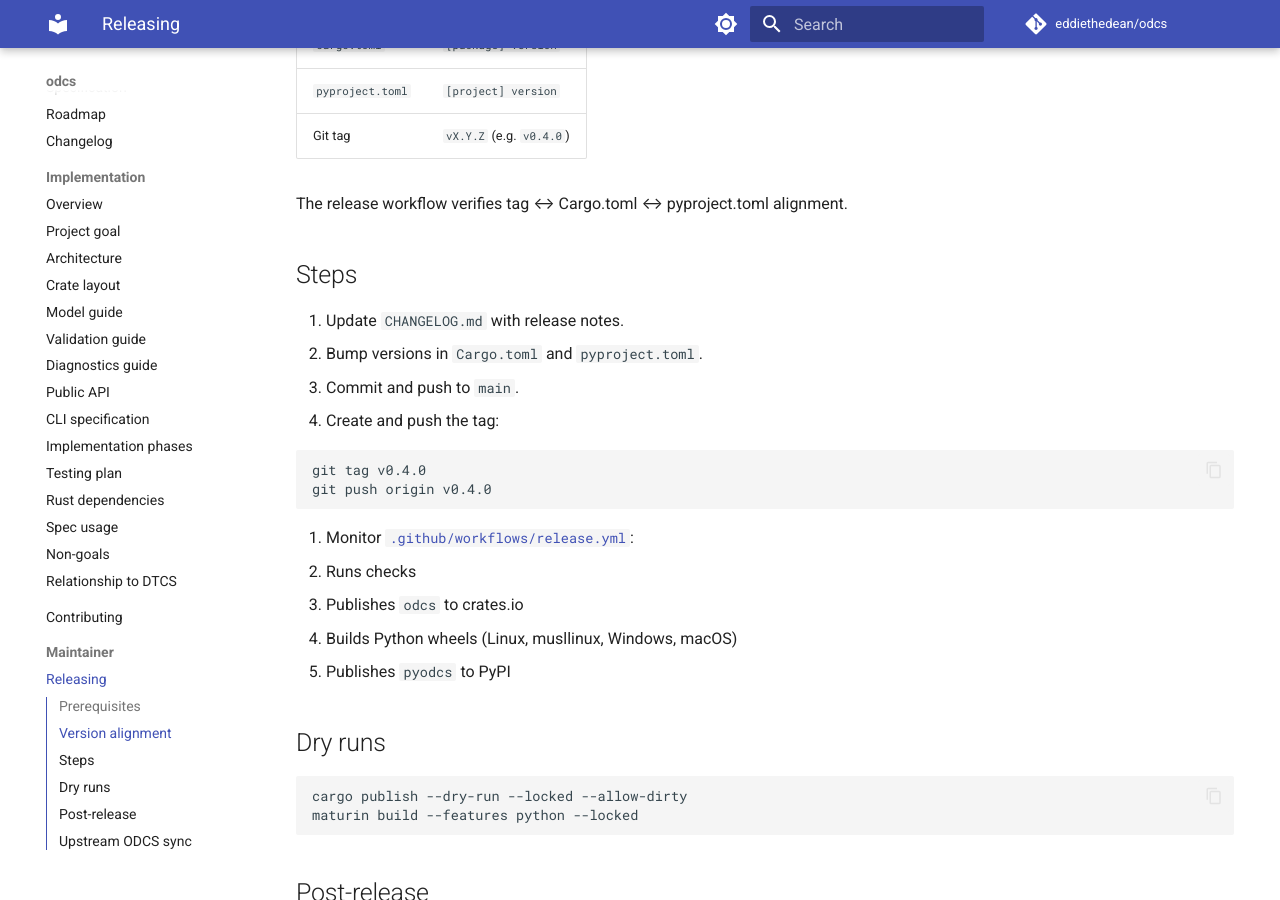
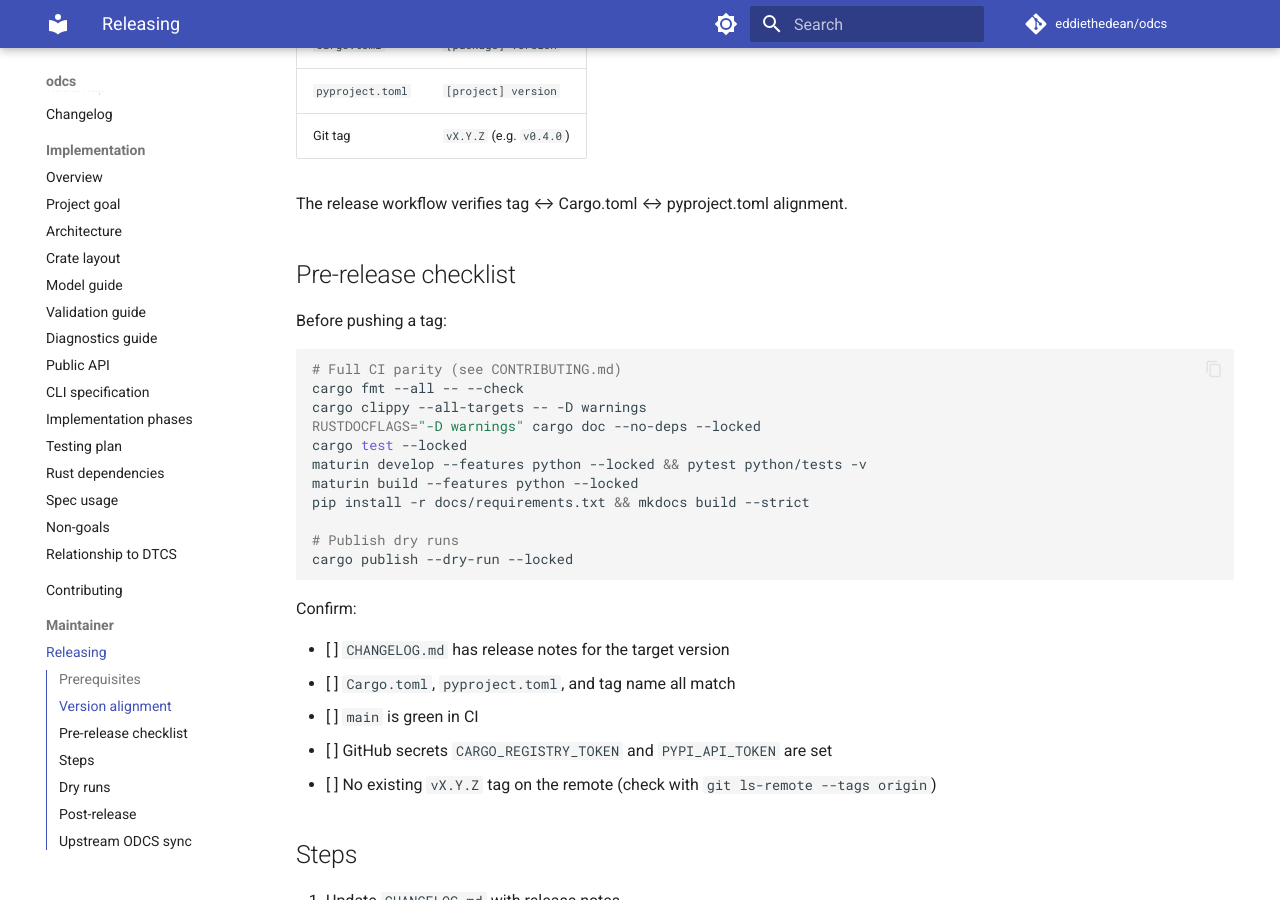
Before and after one commit to eddiethedean/odcs, an MkDocs documentation site: the page built from docs/maintainer/releasing.md, in a window 1280 px wide and 900 px high, scrolled down 545 px. Built offline with MkDocs 1.6.1 and Material for MkDocs 9.7.7, drawn with Linux system fonts in a browser that asks for light colours; comment, search, counter and statistics services are not loaded.

Commit message:
Prepare repository for v0.4.0 release.
Finalize changelog, align Alpha status messaging, deduplicate Python CLI version, and add a pre-release checklist to the maintainer guide.

````diff
--- a/docs/maintainer/releasing.md
+++ b/docs/maintainer/releasing.md
@@ -19,6 +19,32 @@
 | Git tag | `vX.Y.Z` (e.g. `v0.4.0`) |
 
 The release workflow verifies tag ↔ Cargo.toml ↔ pyproject.toml alignment.
+
+## Pre-release checklist
+
+Before pushing a tag:
+
+```bash
+# Full CI parity (see CONTRIBUTING.md)
+cargo fmt --all -- --check
+cargo clippy --all-targets -- -D warnings
+RUSTDOCFLAGS="-D warnings" cargo doc --no-deps --locked
+cargo test --locked
+maturin develop --features python --locked && pytest python/tests -v
+maturin build --features python --locked
+pip install -r docs/requirements.txt && mkdocs build --strict
+
+# Publish dry runs
+cargo publish --dry-run --locked
+```
+
+Confirm:
+
+- [ ] `CHANGELOG.md` has release notes for the target version
+- [ ] `Cargo.toml`, `pyproject.toml`, and tag name all match
+- [ ] `main` is green in CI
+- [ ] GitHub secrets `CARGO_REGISTRY_TOKEN` and `PYPI_API_TOKEN` are set
+- [ ] No existing `vX.Y.Z` tag on the remote (check with `git ls-remote --tags origin`)
 
 ## Steps
 
--- a/docs/user/faq.md
+++ b/docs/user/faq.md
@@ -12,7 +12,7 @@
 
 ### Is it production-ready?
 
-**Pre-release** (`0.4.0`, Alpha on PyPI). Default validation is schema-complete for ODCS v3.1.0.
+**Pre-1.0 Alpha** (`0.4.0`, Alpha on PyPI). Default validation is schema-complete for ODCS v3.1.0.
 
 | Area | Status in 0.4.0 |
 |------|-----------------|
````
Also changed, not shown: CHANGELOG.md (+6 -1 lines), README.md (+1 -1 lines), 1 other file.
